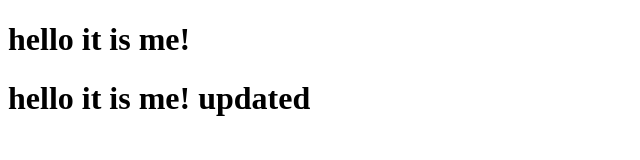
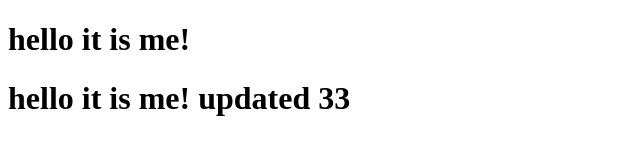
Before and after one commit to yordi2025/septmain, a plain HTML site: page index.html in a window 1280 px wide. Shown: the full height of the page, 0-640 px from the left. Drawn offline with Linux system fonts and the light colour scheme.

Commit message:
33 added

```diff
--- a/index.html
+++ b/index.html
@@ -7,6 +7,6 @@
 </head>
 <body>
     <h1>hello it is me!</h1>
-      <h1>hello it is me! updated</h1>
+      <h1>hello it is me! updated 33</h1>
 </body>
 </html>
```
